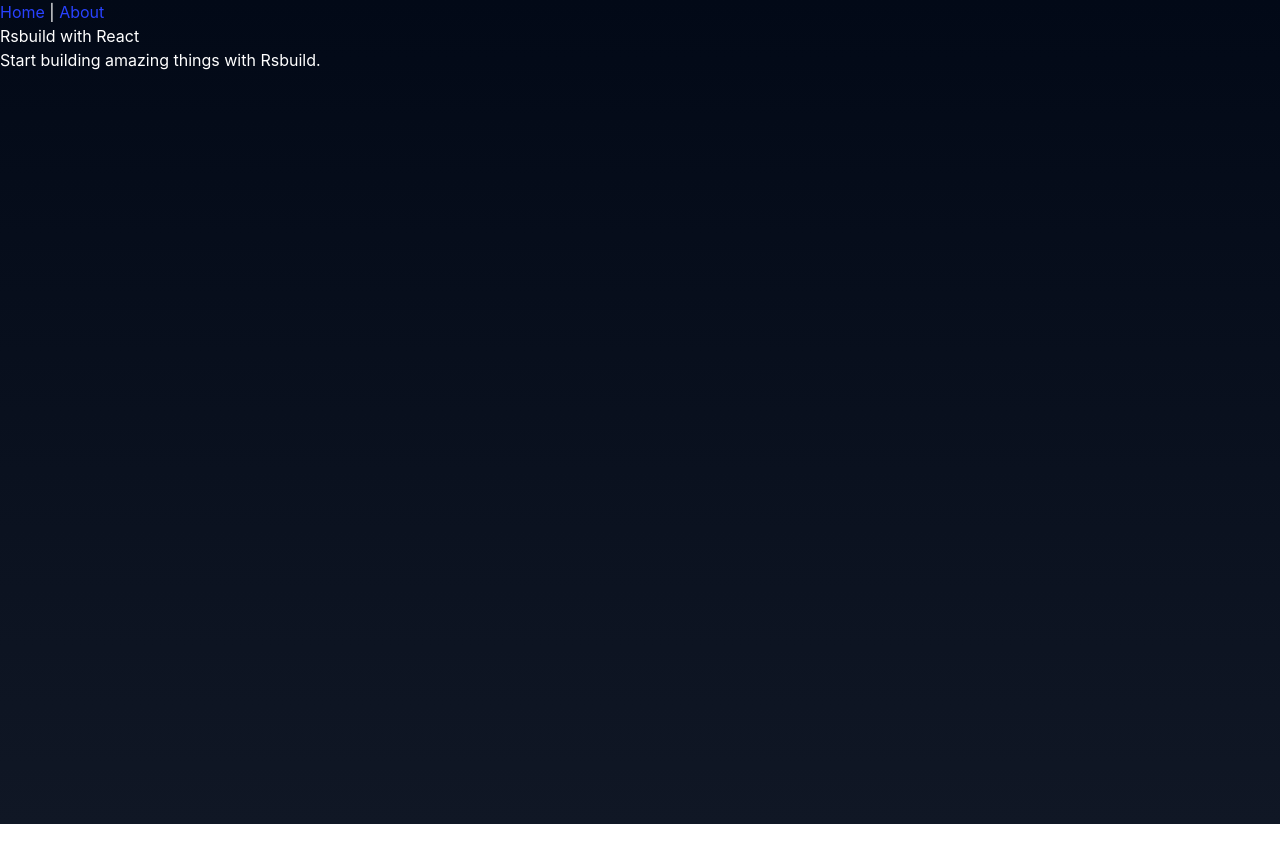
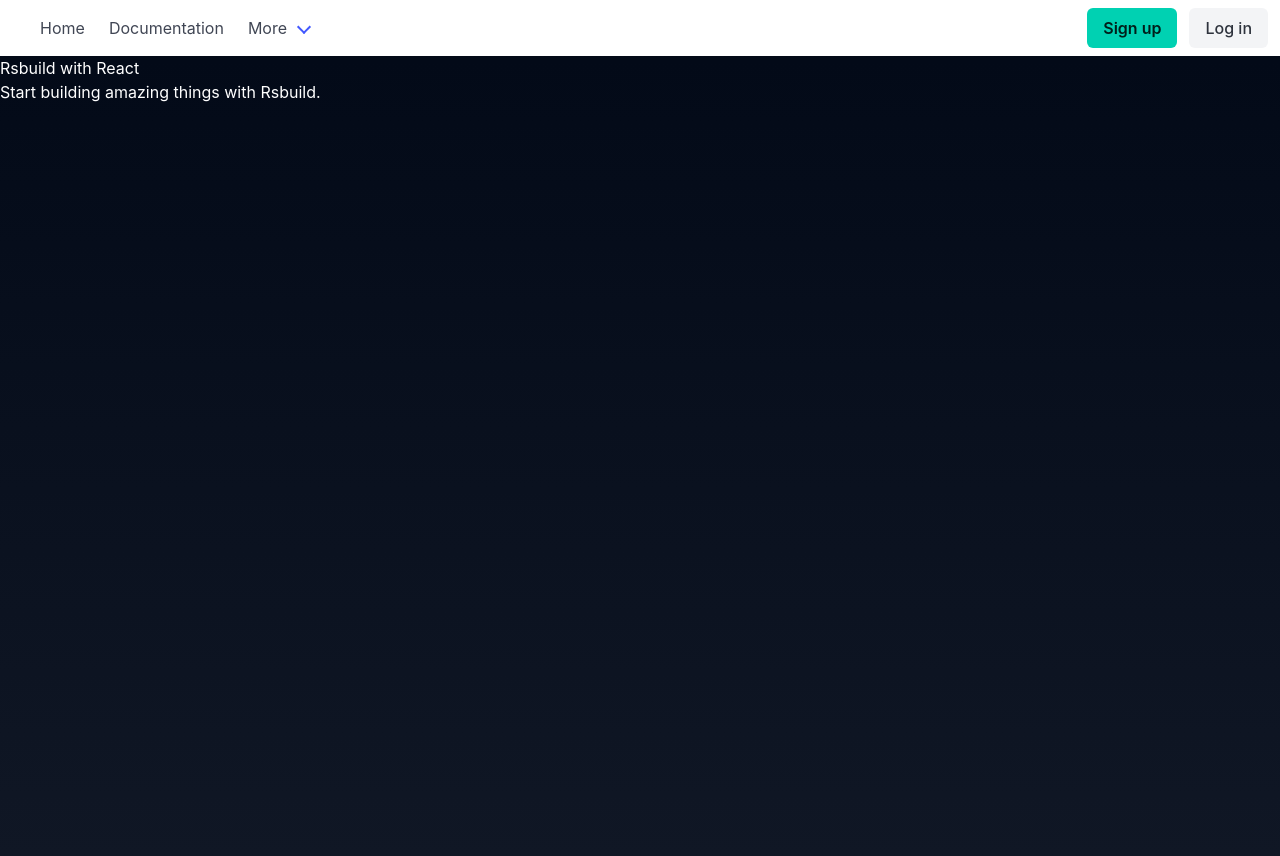
Before and after one commit to drag0dev/argon, a React app in the folder front/: page / in a window 1280 px wide. Before the commit the page ends 824 px from the top, so only its background shows below. Built offline with nearby package versions, Linux system fonts and the light colour scheme; the HTML template or start-up script is replaced by a standard one.

Commit message:
impl mockup navbar

```diff
--- a/front/src/App.tsx
+++ b/front/src/App.tsx
@@ -2,16 +2,15 @@
 import './App.css';
 import HomePage from './pages/HomePage';
 import AboutPage from './pages/AboutPage';
+import NavBar from './components/NavBar';
 
-import { BrowserRouter as Router, Routes, Route, Link } from 'react-router-dom';
+import { BrowserRouter as Router, Routes, Route } from 'react-router-dom';
 
 const App = () => {
   return (
     <Router>
       <div>
-        <nav>
-          <Link to="/">Home</Link> | <Link to="/about">About</Link>
-        </nav>
+        <NavBar />
         <Routes>
           <Route path="/" element={<HomePage />} />
           <Route path="/about" element={<AboutPage />} />
--- /dev/null
+++ b/front/src/components/NavBar.tsx
@@ -0,0 +1,70 @@
+import { Link } from 'react-router-dom';
+
+const NavBar = () => {
+  return (
+    <nav className="navbar" aria-label="main navigation">
+      <div className="navbar-brand">Joe</div>
+
+      <a
+        href="/settings"
+        role="button"
+        className="navbar-burger"
+        aria-label="menu"
+        aria-expanded="false"
+        data-target="navbarBasicExample"
+      >
+        <span aria-hidden="true" />
+        <span aria-hidden="true" />
+        <span aria-hidden="true" />
+        <span aria-hidden="true" />
+        <span style={{ display: 'none' }}>Menu</span>
+      </a>
+
+      <div id="navbarBasicExample" className="navbar-menu">
+        <div className="navbar-start">
+          <Link to="/home" className="navbar-item">
+            Home
+          </Link>
+          <Link to="/docs" className="navbar-item">
+            Documentation
+          </Link>
+          <div className="navbar-item has-dropdown is-hoverable">
+            <Link to="/more" className="navbar-link">
+              More
+            </Link>
+            <div className="navbar-dropdown">
+              <Link to="/about" className="navbar-item">
+                About
+              </Link>
+              <Link to="/joes" className="navbar-item">
+                Joes
+              </Link>
+              <Link to="/contact" className="navbar-item">
+                Contact
+              </Link>
+              <hr className="navbar-divider" />
+              <Link to="report-issue" className="navbar-item">
+                Report an issue
+              </Link>
+            </div>
+          </div>
+        </div>
+
+        <div className="navbar-end">
+          <div className="navbar-item">
+            <div className="buttons">
+              <Link to="sign-up" className="button is-primary">
+                <strong>Sign up</strong>
+              </Link>
+              <Link to="log-in" className="button is-light">
+                Log in
+              </Link>
+            </div>
+          </div>
+        </div>
+      </div>
+    </nav>
+  );
+};
+
+export default NavBar;
```
